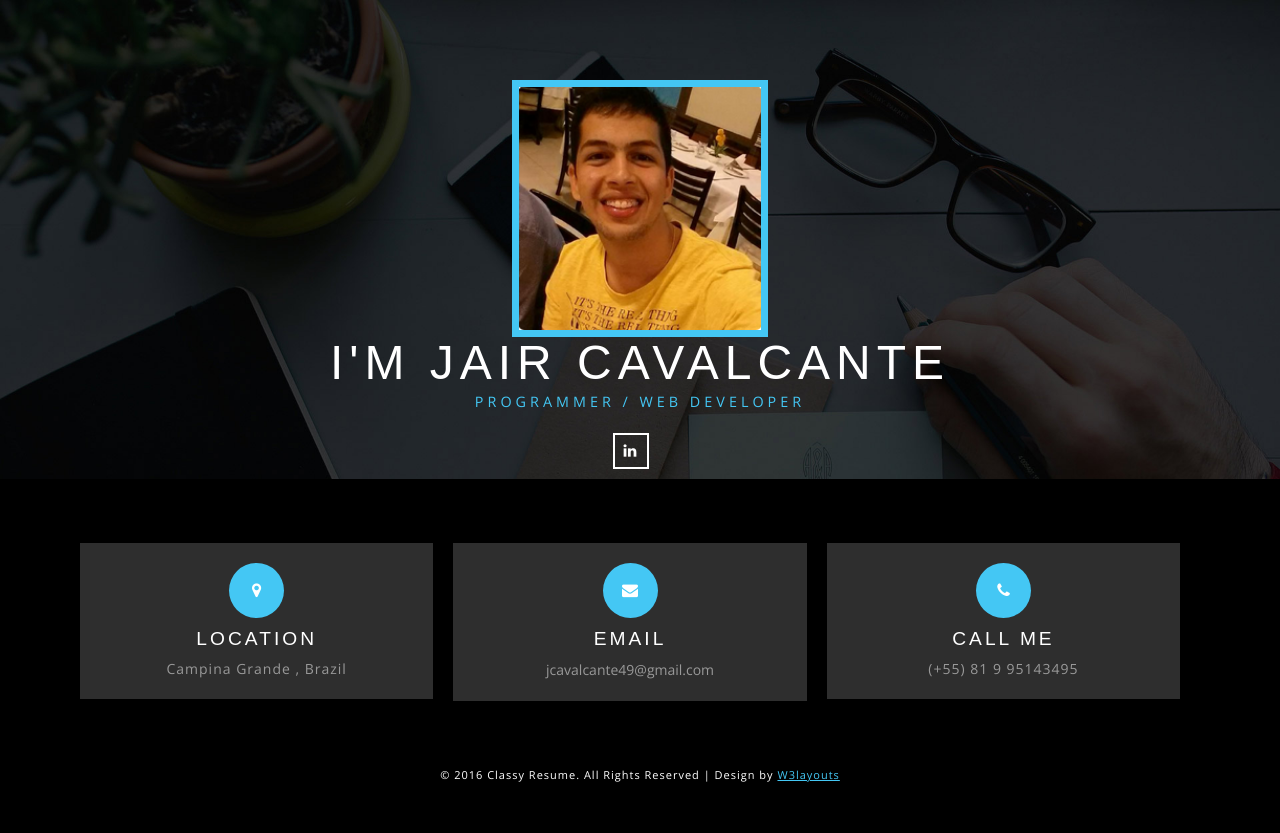
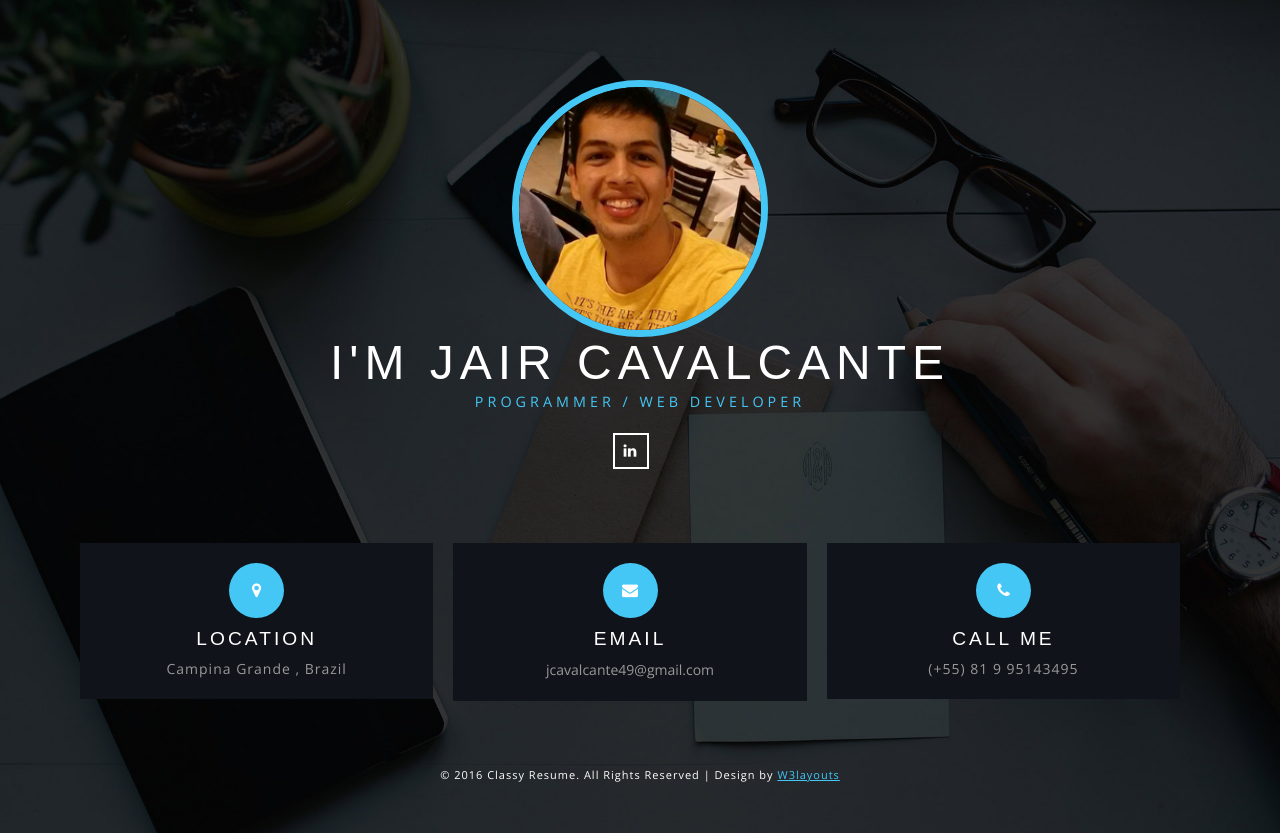
Before and after one commit to jaircavalcante/jaircavalcante.github.io, a plain HTML site: page index.html in a window 1280 px wide. Drawn offline with nearby package versions, Linux system fonts and the light colour scheme; files whose address does not match are found by name; a web font is replaced by a local one.

Commit message:
website commit

```diff
--- a/css/style.css
+++ b/css/style.css
@@ -169,6 +169,7 @@ input[type="submit"],input[type="reset"],.w3ls_footer_grid_leftl,.w3ls_footer_gr
 .banner img {
        margin: 0 auto;
     text-align: center;
+    border-radius: 150px;
 }
 .banner h2 {
     font-size: 3.5em;
@@ -916,8 +917,7 @@ p.counter {
 /*-- //mail --*/
 /*-- footer --*/
 .w3l_footer{
-	     background: #000;
-       padding: 4em 0 3em 0;
+   padding: 4em 0 3em 0;
 }
 .w3l_footer form{
 	width: 45%;
@@ -993,7 +993,7 @@ p.counter {
 	color:#44c7f4;
 }
 .w3ls_footer_grid_left {
-      background: #2e2e2e;
+      background: #10131A;
     float: left;
     width: 31%;
     margin: 0 10px;
--- a/index.html
+++ b/index.html
@@ -35,7 +35,7 @@ Smartphone Compatible web template, free web designs for Nokia, Samsung, LG, Son
 <body>
     <div class="main" id="home">
         <div class="banner">
-            <img src="/images/pic2.png" alt=" " class="img-responsive">
+            <img src="images/pic2.png" alt=" " class="img-responsive">
             <h2>I'M Jair Cavalcante</h2>
             <span>PROGRAMMER / WEB DEVELOPER</span>
 
```
